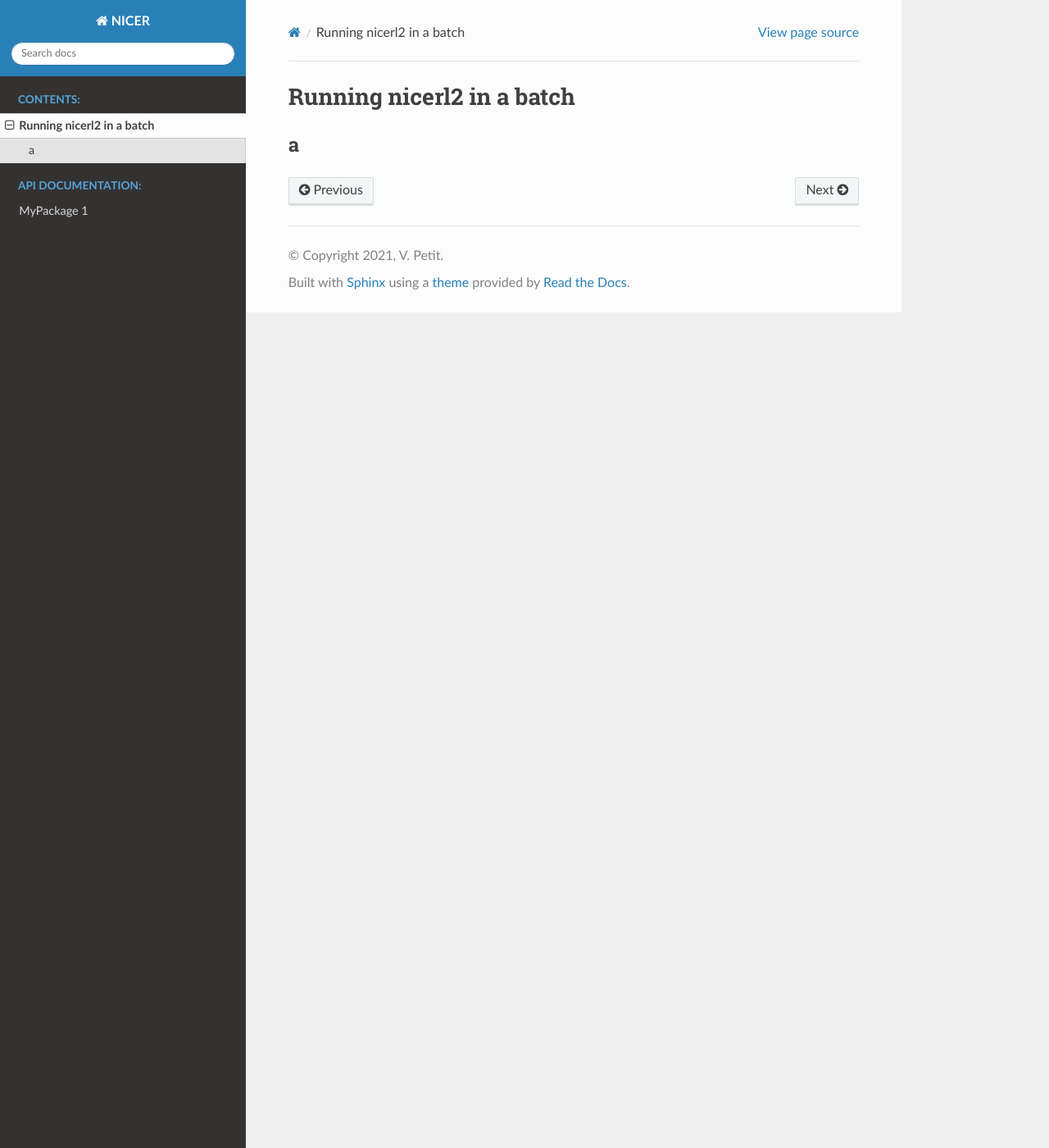
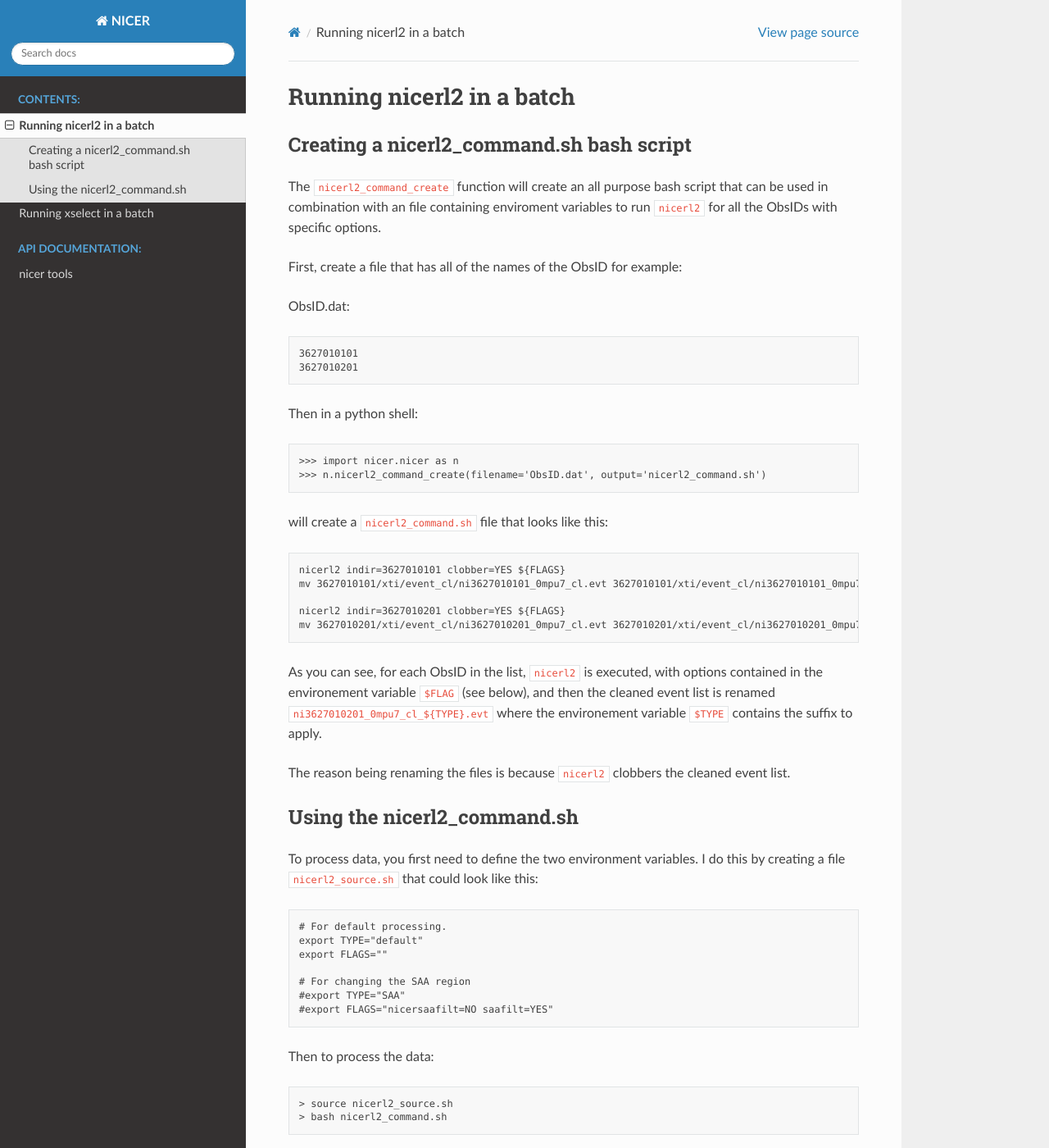
Before and after one commit to veropetit/nicer, a Sphinx documentation site: the page built from docs-src/source/nicerl2.md, in a window 1280 px wide and 1400 px high. Shown: the whole window at 82% size. Built offline with Sphinx 7.4.7 and the Read the Docs theme 2.0.0, drawn with Linux system fonts in a browser that asks for light colours.

Commit message:
Add the xselect function and associated documentation

```diff
--- a/docs-src/source/API.rst
+++ b/docs-src/source/API.rst
@@ -1,5 +1,6 @@
-MyPackage 1
-============
 
-MyModule 1
+
+nicer tools
 ####################
+.. automodule:: nicer.nicer
+    :members:
--- a/docs-src/source/index.rst
+++ b/docs-src/source/index.rst
@@ -9,6 +9,7 @@
 
 .. toctree::
    nicerl2
+   xselect
    :maxdepth: 1
    :caption: Contents:
 
--- a/docs-src/source/nicerl2.md
+++ b/docs-src/source/nicerl2.md
@@ -1,3 +1,47 @@
 # Running nicerl2 in a batch
 
-## a
+## Creating a nicerl2_command.sh bash script
+
+The `nicerl2_command_create` function will create an all purpose bash script that can be used in combination with an file containing enviroment variables to run `nicerl2` for all the ObsIDs with specific options.
+
+First, create a file that has all of the names of the ObsID for example:
+
+ObsID.dat:
+
+    3627010101
+    3627010201
+
+Then in a python shell:
+
+    >>> import nicer.nicer as n
+    >>> n.nicerl2_command_create(filename='ObsID.dat', output='nicerl2_command.sh')
+
+will create a `nicerl2_command.sh` file that looks like this:
+
+    nicerl2 indir=3627010101 clobber=YES ${FLAGS}
+    mv 3627010101/xti/event_cl/ni3627010101_0mpu7_cl.evt 3627010101/xti/event_cl/ni3627010101_0mpu7_cl_${TYPE}.evt
+
+    nicerl2 indir=3627010201 clobber=YES ${FLAGS}
+    mv 3627010201/xti/event_cl/ni3627010201_0mpu7_cl.evt 3627010201/xti/event_cl/ni3627010201_0mpu7_cl_${TYPE}.evt
+
+As you can see, for each ObsID in the list, `nicerl2` is executed, with options contained in the environement variable `$FLAG` (see below), and then the cleaned event list is renamed `ni3627010201_0mpu7_cl_${TYPE}.evt` where the environement variable `$TYPE` contains the suffix to apply.
+
+The reason being renaming the files is because `nicerl2` clobbers the cleaned event list.
+
+## Using the nicerl2_command.sh
+
+To process data, you first need to define the two environment variables. I do this by creating a file `nicerl2_source.sh` that could look like this:
+
+
+    # For default processing.
+    export TYPE="default"
+    export FLAGS=""
+
+    # For changing the SAA region
+    #export TYPE="SAA"
+    #export FLAGS="nicersaafilt=NO saafilt=YES"
+
+Then to process the data:
+
+    > source nicerl2_source.sh
+    > bash nicerl2_command.sh
--- /dev/null
+++ b/docs-src/source/xselect.md
@@ -0,0 +1,54 @@
+# Running xselect in a batch
+
+## Creating xselect scripts from a template
+
+The `xselect_command_create` function will create a set of xselect scripts from a template, for all the specified ObsIDs.
+
+First, create a file that has all of the names of the ObsID for example:
+
+ObsID.dat:
+
+    3627010101
+    3627010201
+
+This can be the same file as for `nicerl2_command_create`.
+
+Create a folder that will contain the template and the created scripts.
+
+In this folder, place a `template.dat` file that has the xselect commands with the ObsID replaced by {}. For example, to create light curves with a pha cut, it could look like this:
+
+    {}
+    read events
+    ../../{}/xti/event_cl
+    ni{}_0mpu7_ufa.evt
+    yes
+    set bin 25
+    set phaname PI
+    filter pha_cut
+    40
+    200
+    extract curve
+    save curve
+    ni{}
+    exit
+    no
+
+Then in python:
+
+    >>> import nicer.nicer as ni
+    >>> ni.xselect_command_create('folder', filename='ObsID.dat', template_f='Template.dat', run_f='run.sh')
+
+or simply
+
+    >>> import nicer.nicer as ni
+    >>> ni.xselect_command_create('folder')
+
+if using the default values and file locations.
+
+This will create a set of .xco scripts in the specified folder, one for each ObsID. A single script can be executed like so:
+
+    > xselect @ni3627010101.xco
+
+There is also a `run.sh` file that gets created in the folder, that contains all of the commands, that is useful to run everything at once:
+
+    > bash run.sh
```
Also changed, not shown: nicer.py (added, +73 -0 lines), 3 other files.
